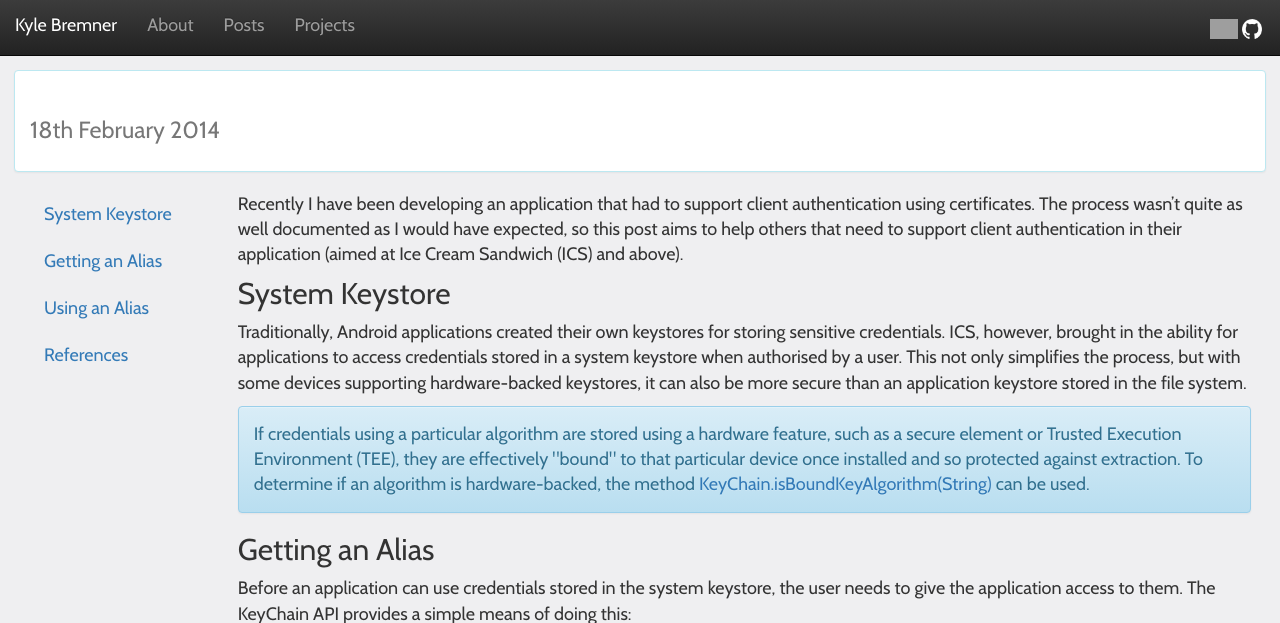
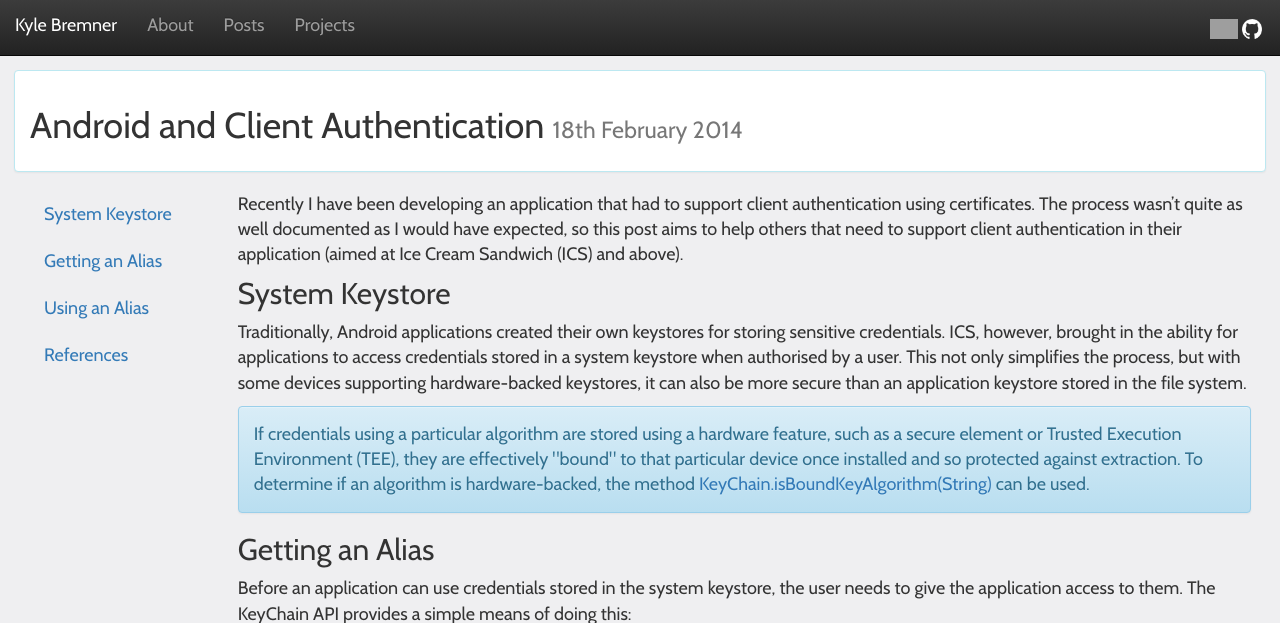
Before and after one commit to kbremner/kbremner.github.io, a Jekyll site: the page built from _posts/2014-02-18-android-client-auth.md, in a window 1280 px wide and 900 px high, cut to the strip 0-623 px from the top of the window. Built offline with Jekyll 4.4.1, drawn with Linux system fonts in a browser that asks for light colours; nearby versions of some CDN libraries; Markdown is read by kramdown in place of the engine named in the settings; comment, search, counter and statistics services are not loaded; grey boxes are pictures that could not be loaded.

Commit message:
Update 2014-02-18-android-client-auth.md

```diff
--- a/_posts/2014-02-18-android-client-auth.md
+++ b/_posts/2014-02-18-android-client-auth.md
@@ -1,6 +1,7 @@
 ---
 layout: post
-title: Android and Client Authentication
+title: Android and Client Authentication | Kyle Bremner - Software Engineer
+post_title: Android and Client Authentication
 sections:
   - System Keystore
   - Getting an Alias
```
